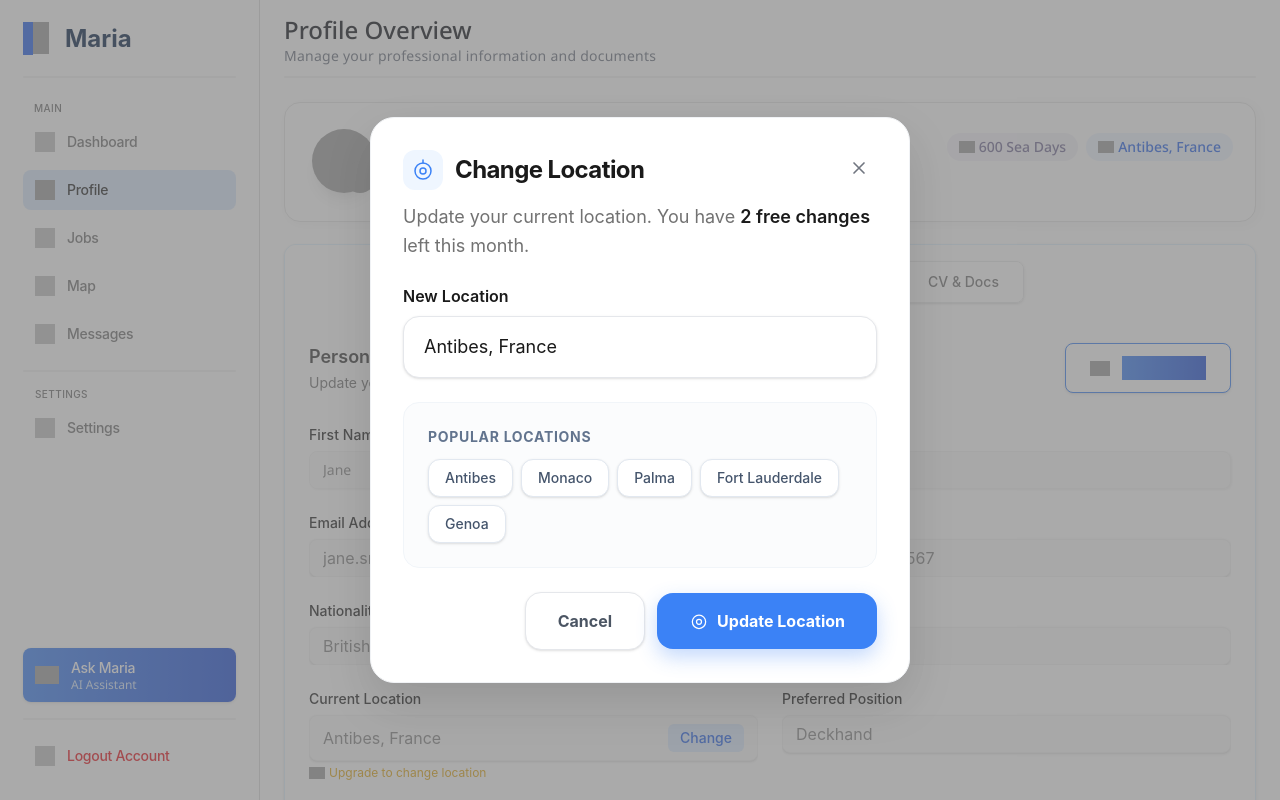
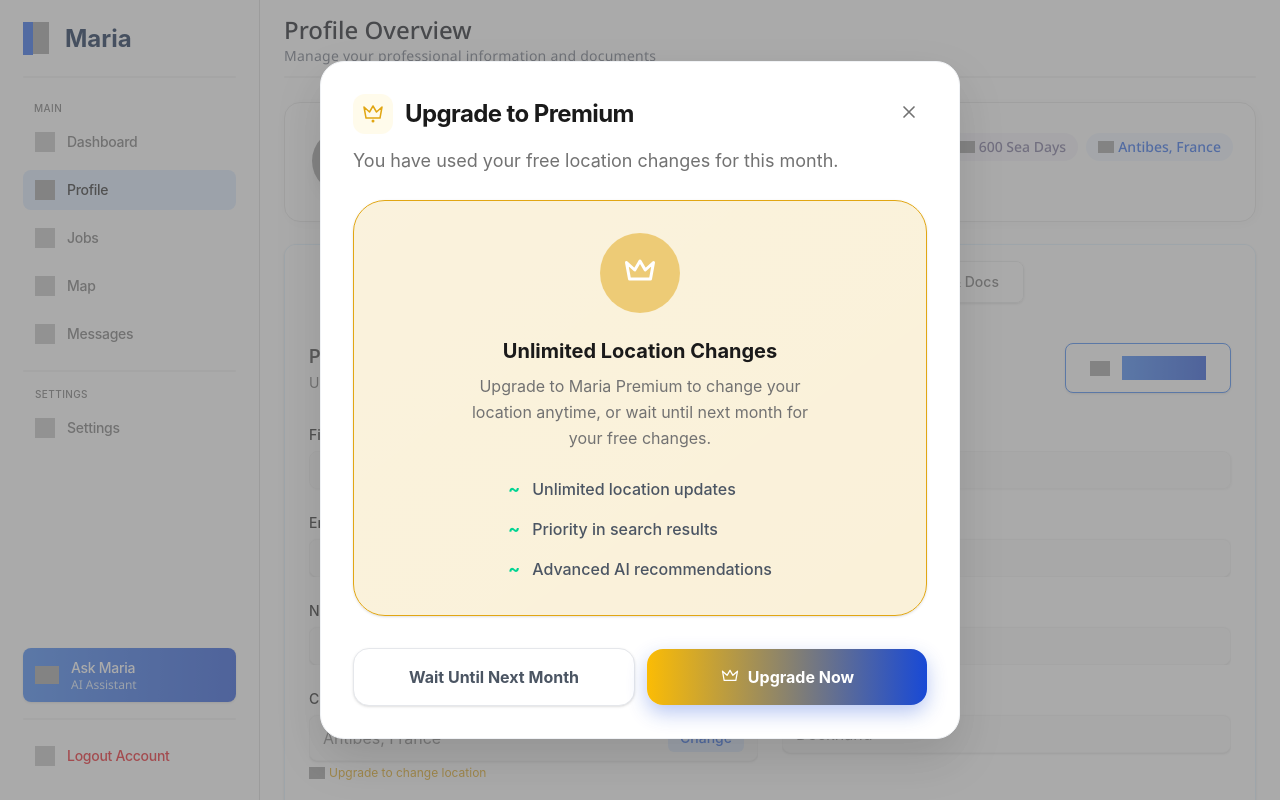
Before and after one commit to ajgil/app-react, a React (Vite) app: page /dashboard/crew/profile in a window 1280 px wide. Both pictures are taken after a click on the button "Change". Shown: the top 800 px of the page. Built offline with nearby package versions, Linux system fonts and the light colour scheme; grey boxes are pictures that could not be loaded.

Commit message:
upgrade premium modal

```diff
--- /dev/null
+++ b/src/features/crew/components/UpgradePremiumModal.tsx
@@ -0,0 +1,109 @@
+import { type FunctionComponent } from "react";
+
+interface UpgradePremiumModalProps {
+  isOpen: boolean;
+  onClose: () => void;
+  onUpgrade: () => void;
+}
+
+const UpgradePremiumModal: FunctionComponent<UpgradePremiumModalProps> = ({
+  isOpen,
+  onClose,
+  onUpgrade,
+}) => {
+  if (!isOpen) return null;
+
+  return (
+    <div className="fixed inset-0 z-[100] flex items-center justify-center p-4">
+      {/* Backdrop */}
+      <div
+        className="absolute inset-0 bg-[#727272]/60 animate-in fade-in duration-300"
+        onClick={onClose}
+      />
+
+      {/* Modal Content */}
+      <div className="relative bg-white w-full max-w-[640px] rounded-[24px] shadow-[0px_20px_48px_rgba(0,0,0,0.12)] flex flex-col overflow-hidden animate-in zoom-in-95 duration-300 border border-[#f0f2f5]">
+
+        {/* Header */}
+        <div className="flex items-start justify-between p-8 pb-3">
+          <div className="flex items-center gap-3">
+            <div className="w-10 h-10 rounded-xl bg-amber-50 flex items-center justify-center">
+              <svg width="24" height="24" viewBox="0 0 24 24" fill="none" xmlns="http://www.w3.org/2000/svg">
+                <path d="M5 16L3 5L8.5 10L12 4L15.5 10L21 5L19 16H5Z" stroke="#E1A613" strokeWidth="1.5" strokeLinecap="round" strokeLinejoin="round"/>
+                <circle cx="12" cy="19" r="1.5" fill="#E1A613"/>
+              </svg>
+            </div>
+            <h2 className="m-0 text-2xl font-bold text-[#1a1a1a] tracking-tight">Upgrade to Premium</h2>
+          </div>
+          <button
+            onClick={onClose}
+            className="p-2 hover:bg-gray-100 rounded-full transition-colors border-none bg-transparent cursor-pointer group"
+          >
+            <svg width="20" height="20" viewBox="0 0 24 24" fill="none" xmlns="http://www.w3.org/2000/svg" className="group-hover:rotate-90 transition-transform duration-300">
+              <path d="M18 6L6 18M6 6L18 18" stroke="#727272" strokeWidth="2" strokeLinecap="round" strokeLinejoin="round"/>
+            </svg>
+          </button>
+        </div>
+
+        {/* Body */}
+        <div className="px-8 flex flex-col gap-6">
+          <p className="m-0 text-[#727272] text-lg leading-relaxed whitespace-nowrap">
+            You have used your free location changes for this month.
+          </p>
+
+          <div className="p-8 rounded-[32px] bg-[#E1A613]/[0.16] border border-[#E1A613] shadow-sm flex flex-col items-center gap-6 relative overflow-hidden">
+            {/* Subtle Gradient background for the box */}
+            <div className="absolute inset-0 bg-gradient-to-br from-white/10 to-transparent pointer-events-none" />
+
+            <div className="w-20 h-20 rounded-full bg-[#E1A613]/[0.50] flex items-center justify-center relative z-10">
+              <svg width="36" height="36" viewBox="0 0 24 24" fill="none" xmlns="http://www.w3.org/2000/svg">
+                <path d="M5 16L3 5L8.5 10L12 4L15.5 10L21 5L19 16H5Z" stroke="white" strokeWidth="2" strokeLinecap="round" strokeLinejoin="round"/>
+              </svg>
+            </div>
+
+            <div className="flex flex-col items-center gap-2 text-center relative z-10">
+              <h3 className="m-0 text-xl font-bold text-[#1a1a1a]">Unlimited Location Changes</h3>
+              <p className="m-0 text-[#727272] text-center max-w-[340px] leading-relaxed">
+                Upgrade to Maria Premium to change your location anytime, or wait until next month for your free changes.
+              </p>
+            </div>
+
+            <ul className="m-0 p-0 list-none flex flex-col gap-3 relative z-10">
+              {[
+                "Unlimited location updates",
+                "Priority in search results",
+                "Advanced AI recommendations"
+              ].map((item) => (
+                <li key={item} className="flex items-center gap-3 text-base text-[#4b5563] font-medium">
+                  <span className="text-emerald-400 font-bold text-lg">~</span>
+                  {item}
+                </li>
+              ))}
+            </ul>
+          </div>
+        </div>
+
+        {/* Footer */}
+        <div className="p-8 pt-8 flex items-center justify-center gap-3">
+          <button
+            onClick={onClose}
+            className="flex-1 px-6 py-4 bg-white border border-[#e5e7eb] rounded-2xl text-base font-bold text-[#4b5563] cursor-pointer hover:bg-gray-50 transition-all shadow-sm active:scale-95"
+          >
+            Wait Until Next Month
+          </button>
+          <button
+            onClick={onUpgrade}
+            className="flex-1 px-6 py-4 rounded-2xl text-base font-bold text-white cursor-pointer transition-all shadow-[0px_8px_20px_rgba(24,73,214,0.3)] flex items-center justify-center gap-2 group active:scale-95 [background:linear-gradient(90deg,_#FBBC05,_#1849D6)] hover:brightness-110"
+          >
+            <svg width="20" height="20" viewBox="0 0 24 24" fill="none" xmlns="http://www.w3.org/2000/svg" className="group-hover:scale-110 transition-transform">
+              <path d="M5 16L3 5L8.5 10L12 4L15.5 10L21 5L19 16H5Z" stroke="white" strokeWidth="1.5" strokeLinecap="round" strokeLinejoin="round"/>
+            </svg>
+            Upgrade Now
+          </button>
+        </div>
+      </div>
+    </div>
+  );
+};
+
+export default UpgradePremiumModal;
--- a/src/features/crew/profile/CrewProfilePersonalInfoNoFreeChanges.tsx
+++ b/src/features/crew/profile/CrewProfilePersonalInfoNoFreeChanges.tsx
@@ -7,12 +7,17 @@ import ExperienceTab from "../components/ExperienceTab";
 import CertificatesTab from "../components/CertificatesTab";
 import CVDocsTab from "../components/CVDocsTab";
 import ChangeLocationModal from "../components/ChangeLocationModal";
+import UpgradePremiumModal from "../components/UpgradePremiumModal";
+
 
 
 const CrewProfilePersonalInfoNoFreeChanges: FunctionComponent = () => {
   const [activeTab, setActiveTab] = useState<ProfileTabType>("personal");
   const [isLocationModalOpen, setIsLocationModalOpen] = useState(false);
+  const [isUpgradeModalOpen, setIsUpgradeModalOpen] = useState(false);
   const [currentLocation, setCurrentLocation] = useState("Antibes, France");
+  const [remainingChanges, setRemainingChanges] = useState(0); // Set to 0 to show the Premium Modal
+
 
 
   return (
@@ -129,12 +134,19 @@ const CrewProfilePersonalInfoNoFreeChanges: FunctionComponent = () => {
                             <div className="shadow-sm rounded-lg bg-[#fafafa] border border-[#f3f3f3] py-2 px-[13px] flex items-center justify-between gap-2">
                               <span className="text-[#868686]">{currentLocation}</span>
                               <button
-                                onClick={() => setIsLocationModalOpen(true)}
+                                onClick={() => {
+                                  if (remainingChanges > 0) {
+                                    setIsLocationModalOpen(true);
+                                  } else {
+                                    setIsUpgradeModalOpen(true);
+                                  }
+                                }}
                                 className="py-1 px-3 bg-[#dbeafe] text-[#2563eb] text-sm font-medium rounded-md border-none cursor-pointer hover:bg-blue-100 transition-colors"
                               >
                                 Change
                               </button>
                             </div>
+
 
                             <div className="flex items-center gap-1 text-xs text-[#e1a613]">
                               <img className="w-4" src="/material-symbols-light-crown-outline.svg" />
@@ -178,9 +190,19 @@ const CrewProfilePersonalInfoNoFreeChanges: FunctionComponent = () => {
           setIsLocationModalOpen(false);
         }}
         currentLocation={currentLocation}
-        remainingChanges={2}
+        remainingChanges={remainingChanges}
+      />
+
+      <UpgradePremiumModal
+        isOpen={isUpgradeModalOpen}
+        onClose={() => setIsUpgradeModalOpen(false)}
+        onUpgrade={() => {
+          setRemainingChanges(5); // Simulate upgrade
+          setIsUpgradeModalOpen(false);
+        }}
       />
     </div>
+
 
   );
 };
```
